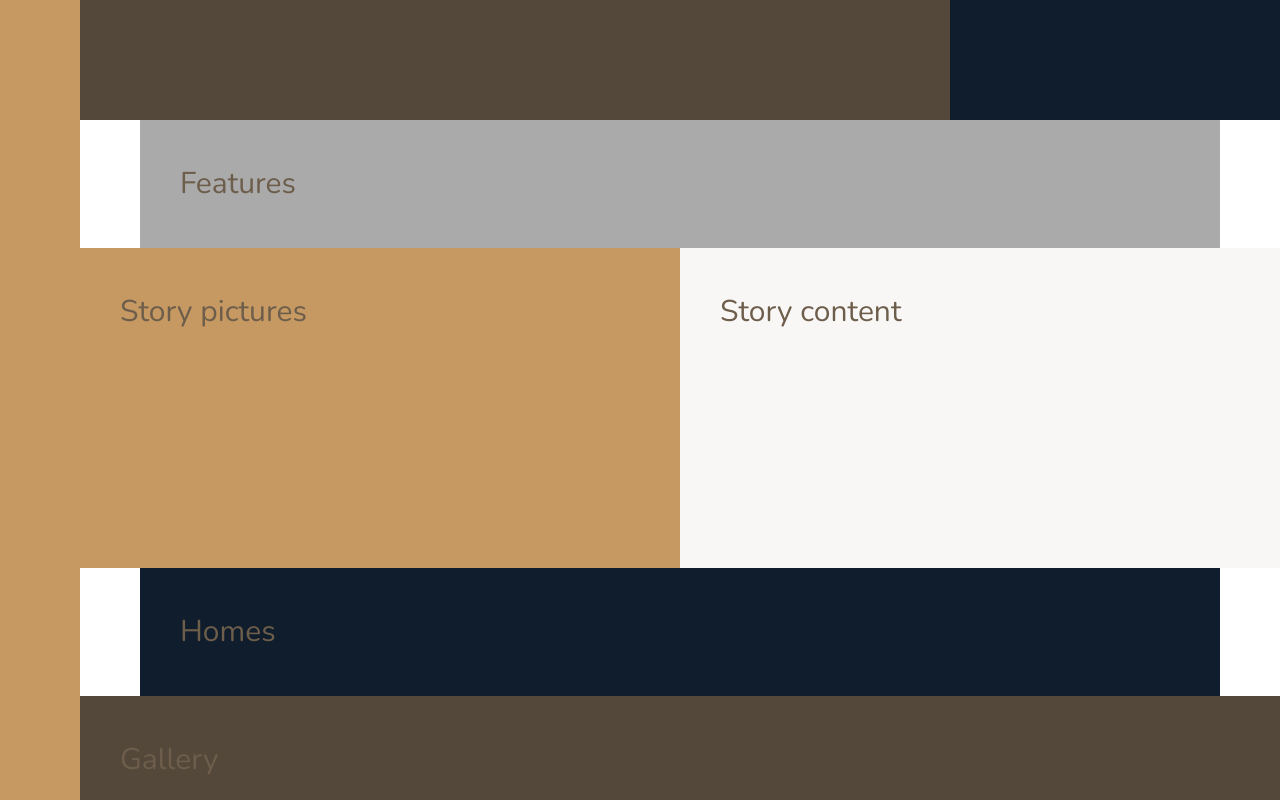
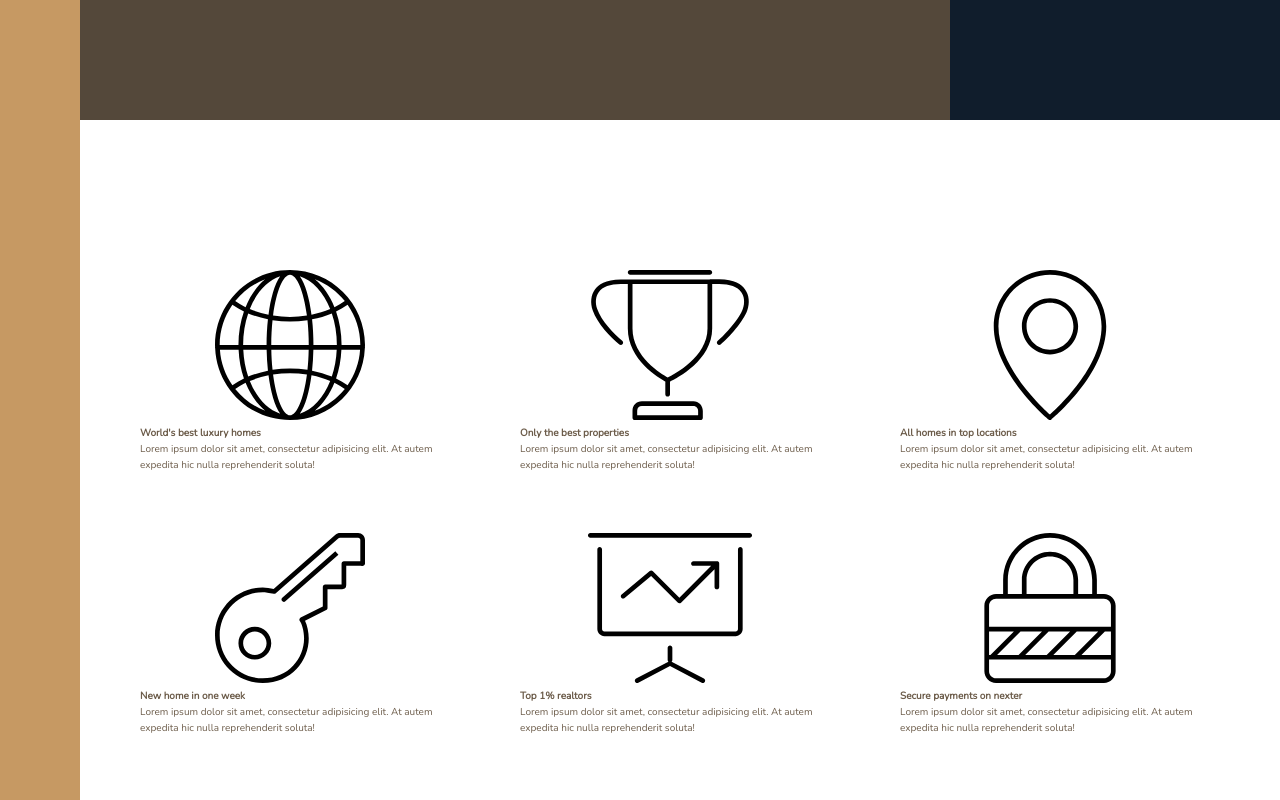
Before and after one commit to MajhiRockzZ/Advanced-CSS-and-SASS-Project-3, a website: page index.html in a window 1280 px wide. Shown: the part 520-1320 px from the top of the page. Drawn offline with nearby package versions, Linux system fonts and the light colour scheme.

Commit message:
feat: Building the Features Section - Part 1

```diff
--- a/index.html
+++ b/index.html
@@ -25,7 +25,59 @@
 </div>
 
 <section class="features">
-  Features
+  <div class="feature">
+    <svg class="feature__icon">
+      <use xlink:href="img/sprite.svg#icon-global"></use>
+    </svg>
+    <h4 class="heading-4">World's best luxury homes</h4>
+    <p class="feature__text">Lorem ipsum dolor sit amet, consectetur adipisicing elit. At autem expedita hic nulla
+      reprehenderit soluta!</p>
+  </div>
+
+  <div class="feature">
+    <svg class="feature__icon">
+      <use xlink:href="img/sprite.svg#icon-trophy"></use>
+    </svg>
+    <h4 class="heading-4">Only the best properties</h4>
+    <p class="feature__text">Lorem ipsum dolor sit amet, consectetur adipisicing elit. At autem expedita hic nulla
+      reprehenderit soluta!</p>
+  </div>
+
+  <div class="feature">
+    <svg class="feature__icon">
+      <use xlink:href="img/sprite.svg#icon-map-pin"></use>
+    </svg>
+    <h4 class="heading-4">All homes in top locations</h4>
+    <p class="feature__text">Lorem ipsum dolor sit amet, consectetur adipisicing elit. At autem expedita hic nulla
+      reprehenderit soluta!</p>
+  </div>
+
+  <div class="feature">
+    <svg class="feature__icon">
+      <use xlink:href="img/sprite.svg#icon-key"></use>
+    </svg>
+    <h4 class="heading-4">New home in one week</h4>
+    <p class="feature__text">Lorem ipsum dolor sit amet, consectetur adipisicing elit. At autem expedita hic nulla
+      reprehenderit soluta!</p>
+  </div>
+
+  <div class="feature">
+    <svg class="feature__icon">
+      <use xlink:href="img/sprite.svg#icon-presentation"></use>
+    </svg>
+    <h4 class="heading-4">Top 1% realtors</h4>
+    <p class="feature__text">Lorem ipsum dolor sit amet, consectetur adipisicing elit. At autem expedita hic nulla
+      reprehenderit soluta!</p>
+  </div>
+
+  <div class="feature">
+    <svg class="feature__icon">
+      <use xlink:href="img/sprite.svg#icon-lock"></use>
+    </svg>
+    <h4 class="heading-4">Secure payments on nexter</h4>
+    <p class="feature__text">Lorem ipsum dolor sit amet, consectetur adipisicing elit. At autem expedita hic nulla
+      reprehenderit soluta!</p>
+  </div>
 </section>
 
 <div class="story__pictures">
--- a/sass/_base.scss
+++ b/sass/_base.scss
@@ -38,9 +38,4 @@ body {
   display: grid;
   grid-template-rows: 80vh min-content 40vh repeat(3, min-content);
   grid-template-columns: [sidebar-start] 8rem [sidebar-end full-start] minmax(6rem, 1fr) [center-start] repeat(8, [col-start] minmax(min-content, 14rem) [col-end]) [center-end] minmax(6rem, 1fr) [full-end];
-
-  & > * {
-    padding: 40px;
-    font-size: 3rem;
-  }
 }
--- a/sass/_features.scss
+++ b/sass/_features.scss
@@ -1,4 +1,9 @@
 .features {
-  background-color: $color-grey-light-2;
   grid-column: center-start / center-end;
+
+  margin: 15rem 0;
+
+  display: grid;
+  grid-template-columns: repeat(3, 1fr);
+  grid-gap: 6rem;
 }
```
Also changed, not shown: css/style.css.
